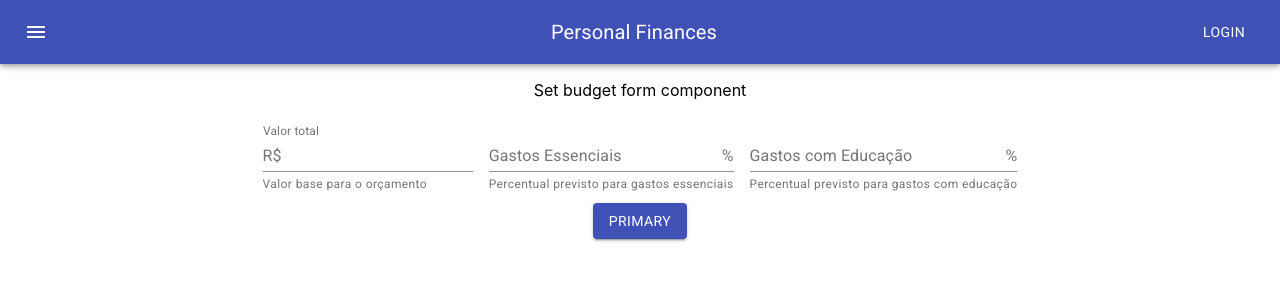
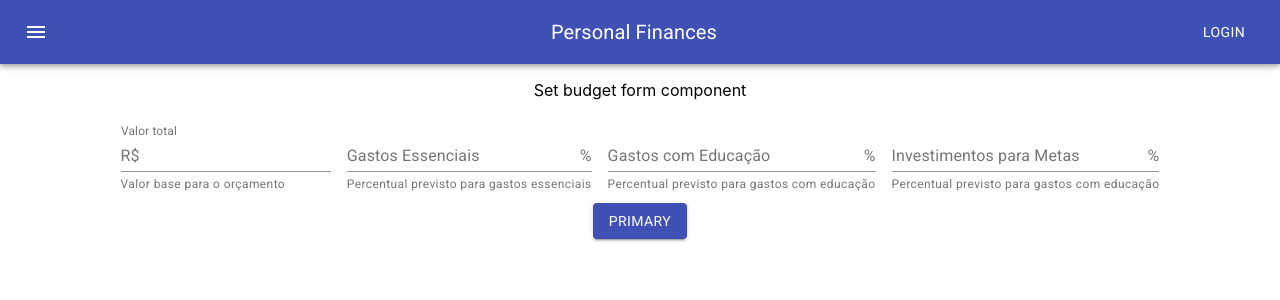
Before and after one commit to taciogt/personal-finances, a React (Create React App) app in the folder frontend/personal-finance/: page / in a window 1280 px wide. Shown: the top 300 px of the page. Built offline with nearby package versions, Linux system fonts and the light colour scheme.

Commit message:
#1 generic handler for bowl change

```diff
--- a/frontend/personal-finance/src/SetBudgetForm.tsx
+++ b/frontend/personal-finance/src/SetBudgetForm.tsx
@@ -13,7 +13,8 @@ class Budget {
   constructor(
     public readonly amount?: number,
     public readonly essentials?: number,
-    public readonly education?: number
+    public readonly education?: number,
+    public readonly goals?: number,
   ) {
   }
 }
@@ -64,6 +65,20 @@ export const SetBudgetForm: FC = () => {
     })
   }
 
+  function getChangeBudgetBowlHandler(bowlName: keyof Omit<Budget, 'amount'>) {
+    return (event: ChangeEvent<HTMLInputElement>) => {
+      setBudget(prevBudget => {
+        const newBowlValue = parseFloat(event.target.value)
+        const newBudget = {
+          ...prevBudget,
+        }
+        newBudget[bowlName] = newBowlValue
+        return newBudget
+      })
+    }
+
+  }
+
   function submitHandler(event: FormEvent) {
     event.preventDefault()
 
@@ -105,21 +120,19 @@ export const SetBudgetForm: FC = () => {
                  endAdornment={<InputAdornment position="end">%</InputAdornment>}/>
           <FormHelperText id="essentials-helper-text">Percentual previsto para gastos essenciais</FormHelperText>
         </FormControl>
-        {/*<TextField label="Gastos Essenciais" defaultValue={budget.essentials} margin="normal"*/}
-        {/*           helperText="Percentual previsto para gastos essenciaiseducação"*/}
-        {/*           onChange={changeBudgetEssentialsHandler}*/}
-        {/*           InputProps={*/}
-        {/*             {endAdornment: <InputAdornment position="end">%</InputAdornment>}}/>*/}
-        {/*<TextField label="Gastos com Educação" defaultValue={budget.education} margin="normal"*/}
-        {/*           helperText="Percentual previsto para gastos com educação"*/}
-        {/*           onChange={changeBudgetEducationHandler}*/}
-        {/*           InputProps={*/}
-        {/*             {endAdornment: <InputAdornment position="end">%</InputAdornment>}}/>*/}
         <FormControl>
           <InputLabel htmlFor="education-input">Gastos com Educação</InputLabel>
           <Input id="essentials-input" aria-describedby="essentials-helper-text" type="number"
                  inputProps={{step: "0.01"}}
                  value={budget.education} onChange={changeBudgetEducationHandler}
+                 endAdornment={<InputAdornment position="end">%</InputAdornment>}/>
+          <FormHelperText id="essentials-helper-text">Percentual previsto para gastos com educação</FormHelperText>
+        </FormControl>
+        <FormControl>
+          <InputLabel htmlFor="goals-input">Investimentos para Metas</InputLabel>
+          <Input id="goals-input" aria-describedby="goals-helper-text" type="number"
+                 inputProps={{step: "0.01"}}
+                 value={budget.goals} onChange={getChangeBudgetBowlHandler('goals')}
                  endAdornment={<InputAdornment position="end">%</InputAdornment>}/>
           <FormHelperText id="essentials-helper-text">Percentual previsto para gastos com educação</FormHelperText>
         </FormControl>
```
